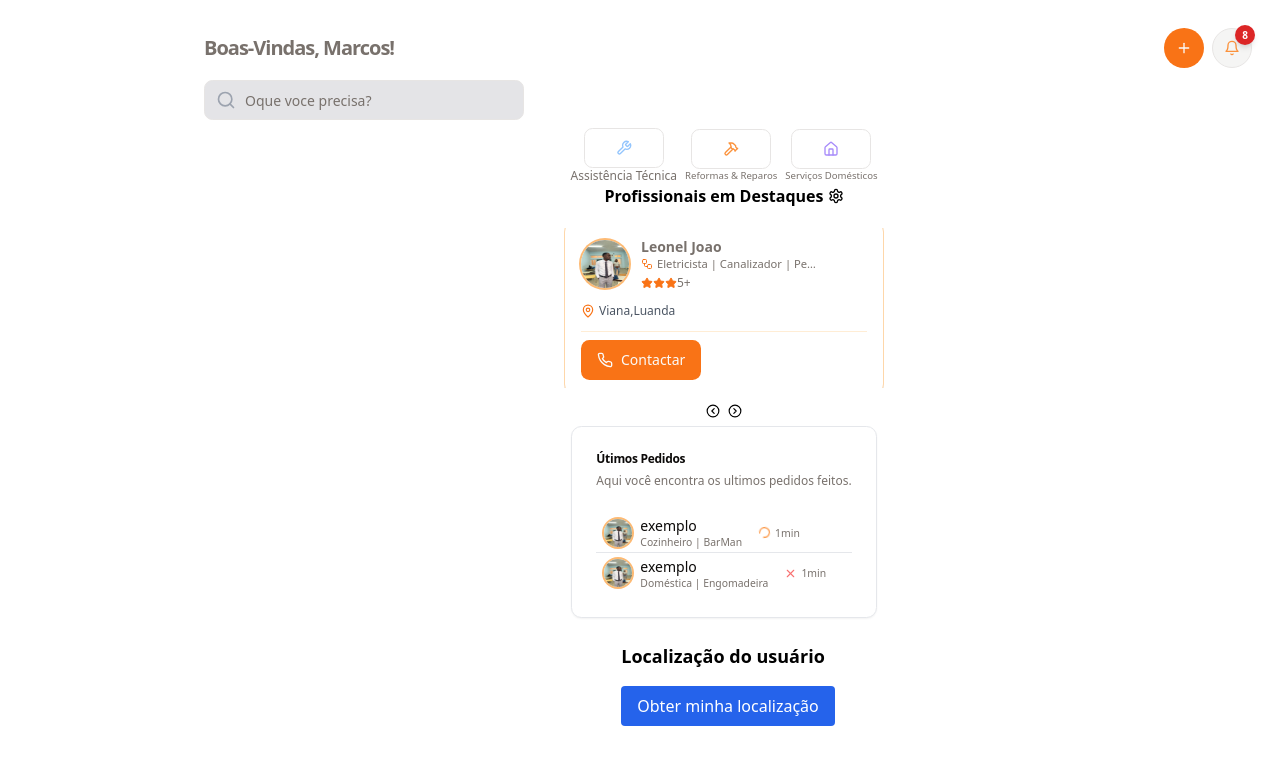
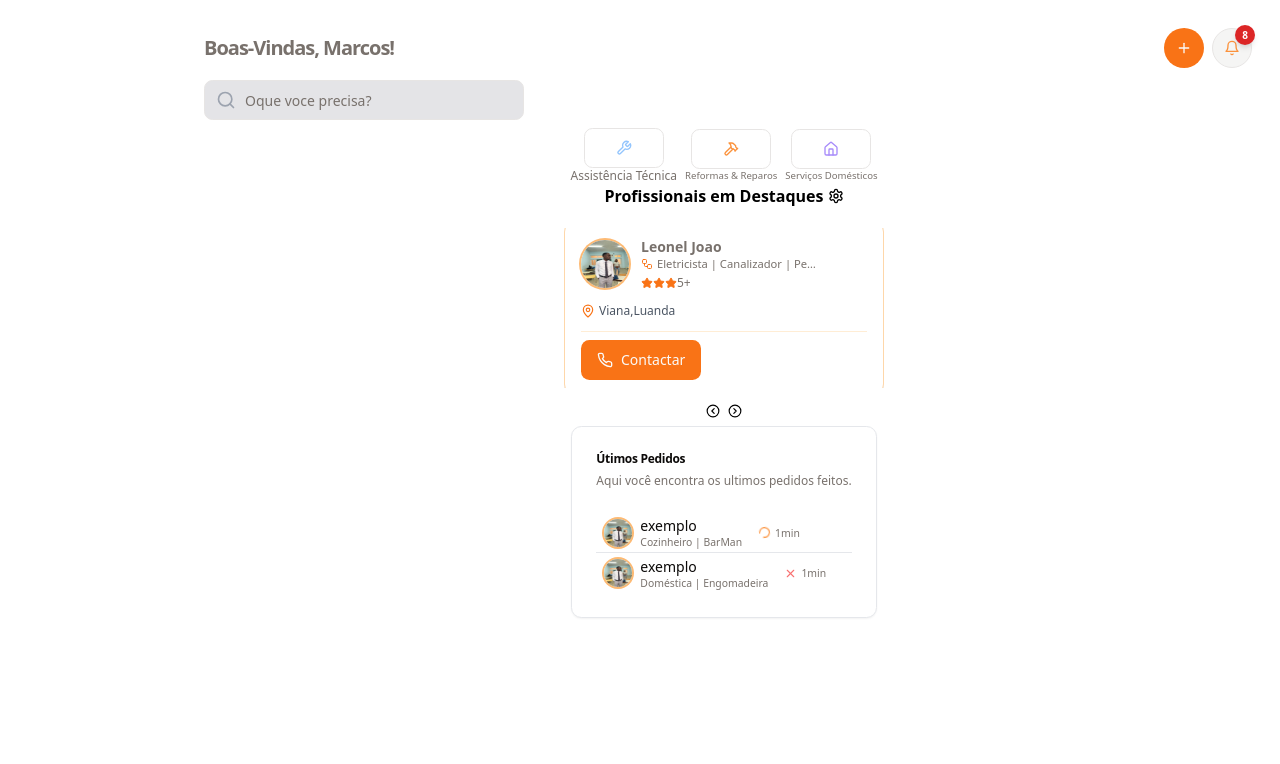
Before and after one commit to Gabriel092005/Liberal, a React (Vite) app: page / in a window 1280 px wide. Shown: the top 764 px of the page. Built offline with nearby package versions, Linux system fonts and the light colour scheme.

Commit message:
LOCATION DEMO

```diff
--- a/src/pages/app/dashboard-admin/sidebar/home.tsx
+++ b/src/pages/app/dashboard-admin/sidebar/home.tsx
@@ -22,7 +22,7 @@ import { Avatar, AvatarFallback, AvatarImage } from "@/components/ui/avatar";
 import { Table, TableBody, TableCell,  TableRow } from "@/components/ui/table";
 import { Link, useNavigate } from "react-router-dom";
 import { Dialog, DialogContent, DialogTrigger } from "@/components/ui/dialog";
-import LocationDemo from "./location-demo";
+// import LocationDemo from "./location-demo";
 
 
 export function Home() {
@@ -407,7 +407,7 @@ export function Home() {
     </div>
 
           </section>
-<LocationDemo/>
+{/* <LocationDemo/> */}
       </div>
     </motion.div>
   );
```
